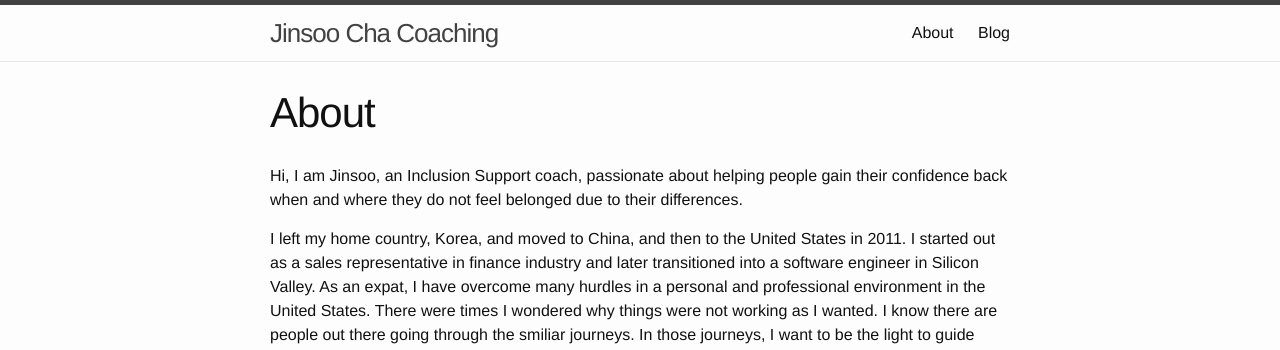
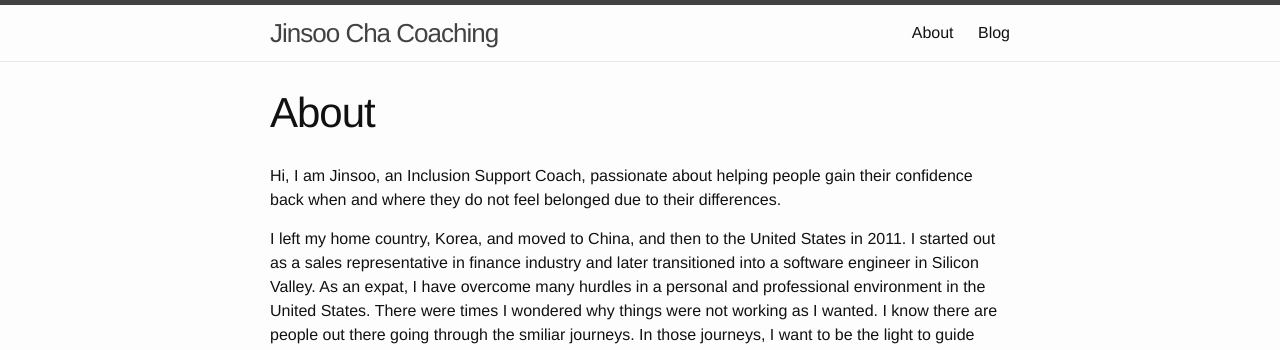
Before and after one commit to jinsoocha/jinsoocha.github.io, a Jekyll site: the page built from about.md, in a window 1280 px wide. Shown: the top 350 px of the page. Built offline with Jekyll 4.4.1, drawn with Linux system fonts in a browser that asks for light colours; nearby versions of some CDN libraries.

```diff
--- a/about.md
+++ b/about.md
@@ -4,7 +4,7 @@ title: About
 permalink: /about/
 ---
 
-Hi, I am Jinsoo, an Inclusion Support coach, passionate about helping people gain their confidence back when and where they do not feel belonged due to their differences.
+Hi, I am Jinsoo, an Inclusion Support Coach, passionate about helping people gain their confidence back when and where they do not feel belonged due to their differences.
 
 I left my home country, Korea, and moved to China, and then to the United States in 2011. I started out as a sales representative in finance industry and later transitioned into a software engineer in Silicon Valley. As an expat, I have overcome many hurdles in a personal and professional environment in the United States. There were times I wondered why things were not working as I wanted. I know there are people out there going through the smiliar journeys. In those journeys, I want to be the light to guide people find clarity and gain confidence in their career and life.
 
```
